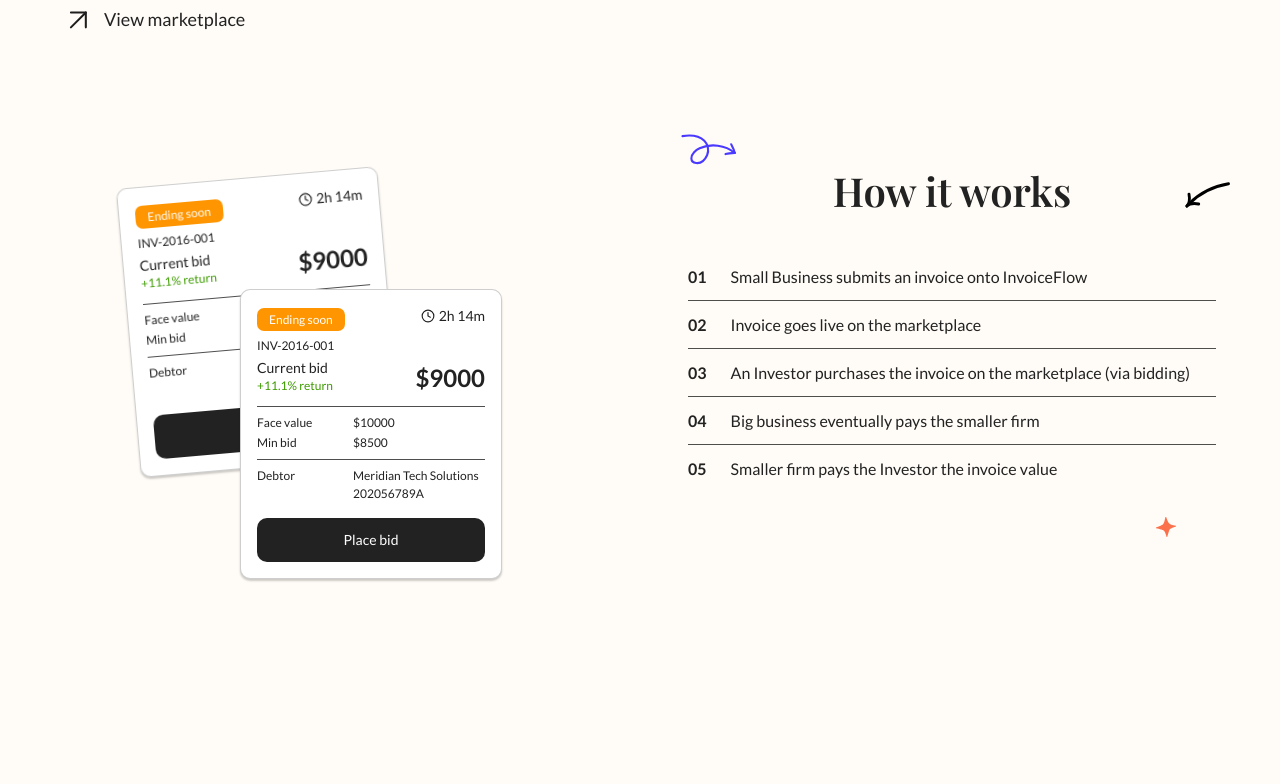
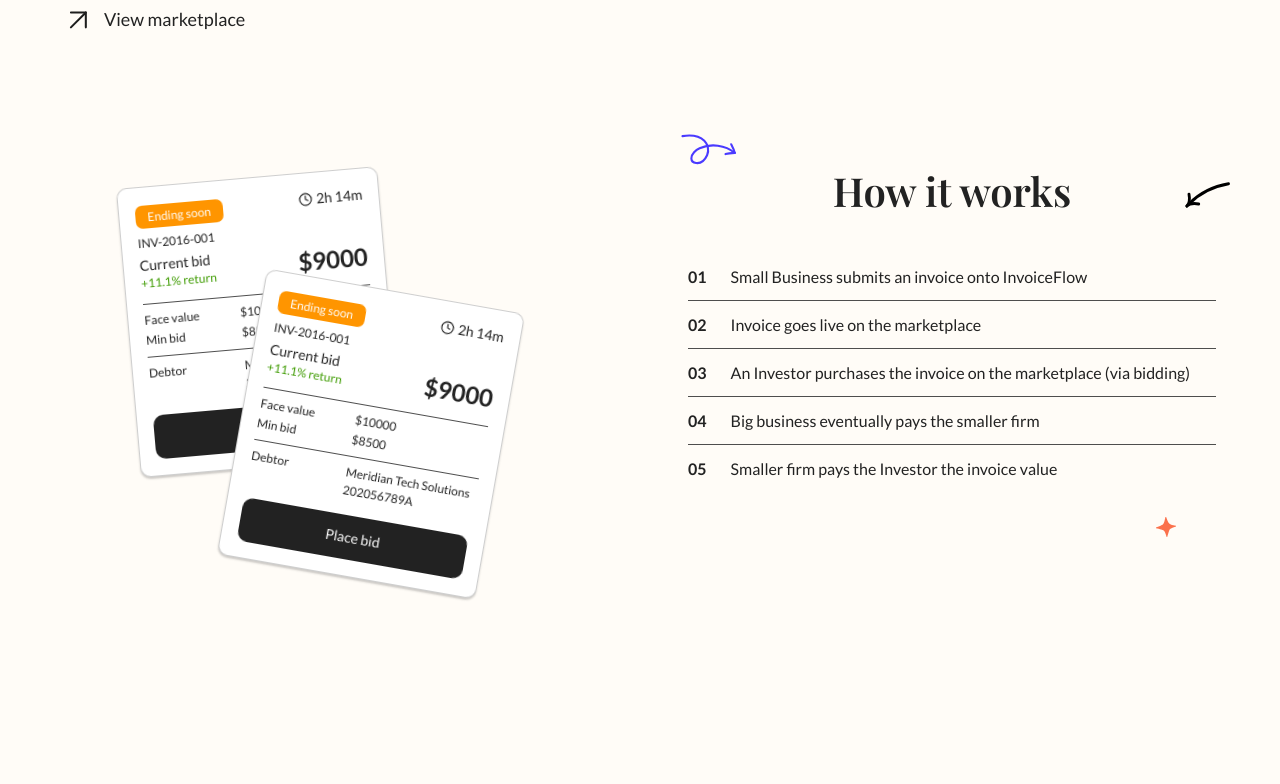
Before and after one commit to ihsankoolz/InvoiceFlow, a React (Vite) app in the folder frontend/: page / in a window 1280 px wide. Shown: the part 488-1272 px from the top of the page. Built offline with nearby package versions, Linux system fonts and the light colour scheme.

Commit message:
edited the animation more
card rotation issues

```diff
--- a/frontend/src/pages/LandingPage.jsx
+++ b/frontend/src/pages/LandingPage.jsx
@@ -227,13 +227,9 @@ export default function LandingPage() {
           from { opacity: 0; transform: translateX(32px); }
           to   { opacity: 1; transform: translateX(0); }
         }
-        @keyframes floatCard1 {
-          0%, 100% { transform: rotate(-5deg) translateY(0px); }
-          50%       { transform: rotate(-5deg) translateY(-12px); }
-        }
-        @keyframes floatCard2 {
-          0%, 100% { transform: rotate(10deg) translateY(0px); }
-          50%       { transform: rotate(10deg) translateY(-12px); }
+        @keyframes floatY {
+          0%, 100% { transform: translateY(0px); }
+          50%       { transform: translateY(-12px); }
         }
         @keyframes spinSlow {
           from { transform: rotate(0deg); }
@@ -315,17 +311,16 @@ export default function LandingPage() {
         <div className="grid grid-cols-2 gap-24 items-start">
           {/* Left: decorative invoice cards */}
           <div className="relative h-[480px] hidden lg:block">
-            <div
-              className="absolute top-4 left-16"
-              style={{ animation: hiwInView ? 'floatCard1 4s ease-in-out infinite' : undefined, opacity: hiwInView ? 1 : 0, transition: 'opacity 600ms ease' }}
-            >
-              <InvoiceCard rotateClass="" />
+            {/* Outer div holds rotation (always applied); inner div holds float (animation only) */}
+            <div className="absolute top-4 left-16 -rotate-[5deg]" style={{ opacity: hiwInView ? 1 : 0, transition: 'opacity 600ms ease' }}>
+              <div style={{ animation: hiwInView ? 'floatY 4s ease-in-out infinite' : undefined }}>
+                <InvoiceCard rotateClass="" />
+              </div>
             </div>
-            <div
-              className="absolute top-32 left-44"
-              style={{ animation: hiwInView ? 'floatCard2 4s ease-in-out infinite 0.8s' : undefined, opacity: hiwInView ? 1 : 0, transition: 'opacity 600ms ease 200ms' }}
-            >
-              <InvoiceCard rotateClass="" />
+            <div className="absolute top-32 left-44 rotate-[10deg]" style={{ opacity: hiwInView ? 1 : 0, transition: 'opacity 600ms ease 200ms' }}>
+              <div style={{ animation: hiwInView ? 'floatY 4s ease-in-out infinite 0.8s' : undefined }}>
+                <InvoiceCard rotateClass="" />
+              </div>
             </div>
           </div>
 
```
